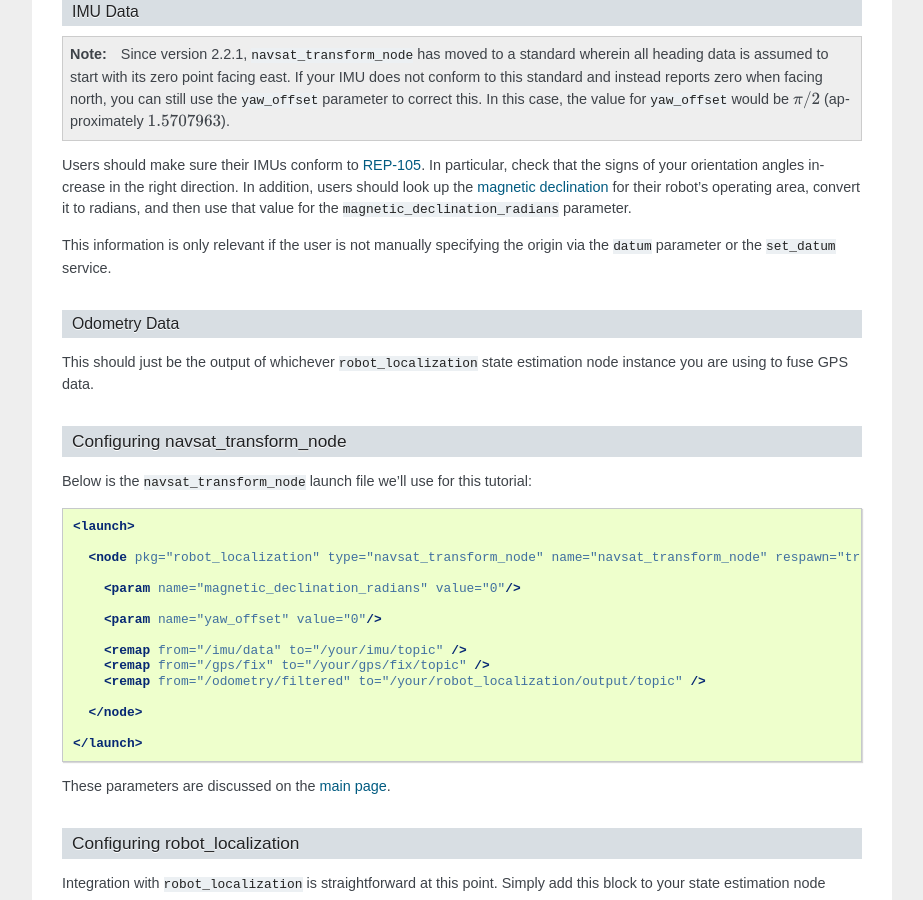
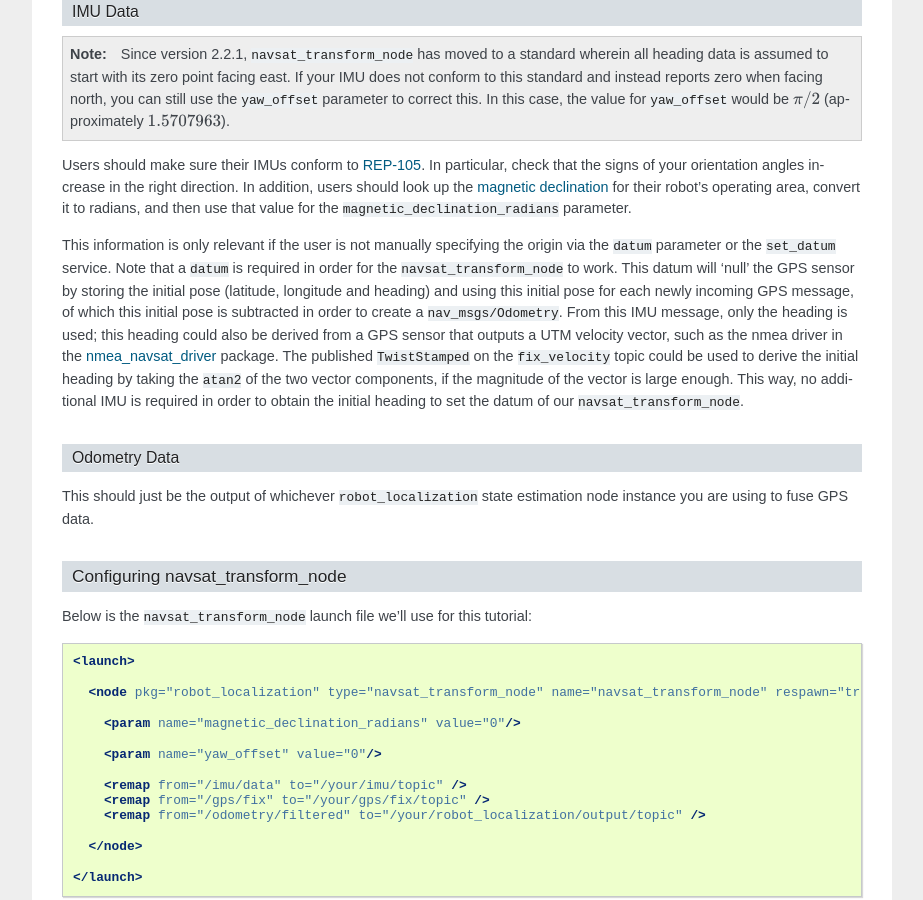
Before and after one commit to cra-ros-pkg/robot_localization, a Sphinx documentation site: the page built from doc/integrating_gps.rst, in a window 1280 px wide and 900 px high, scrolled down 1636 px. Shown: the whole window, without its empty margins (318-1241 px from the left). Built offline with Sphinx 7.4.7, drawn with Linux system fonts in a browser that asks for light colours; the version number could not be read and is left out.

Commit message:
docs(gps_integration): Set datum with use of fix_velocity vector
Added documentation for setting the datum with use of the velocity
vector published by the nmea_navsat node.

```diff
--- a/doc/integrating_gps.rst
+++ b/doc/integrating_gps.rst
@@ -67,7 +67,7 @@ IMU Data
 
 Users should make sure their IMUs conform to `REP-105 <http://www.ros.org/reps/rep-0105.html>`_. In particular, check that the signs of your orientation angles increase in the right direction. In addition, users should look up the `magnetic declination <http://www.ngdc.noaa.gov/geomag-web/#declination>`_ for their robot's operating area, convert it to radians, and then use that value for the ``magnetic_declination_radians`` parameter.
 
-This information is only relevant if the user is not manually specifying the origin via the ``datum`` parameter or the ``set_datum`` service.
+This information is only relevant if the user is not manually specifying the origin via the ``datum`` parameter or the ``set_datum`` service. Note that a ``datum`` is required in order for the ``navsat_transform_node`` to work. This datum will 'null' the GPS sensor by storing the initial pose (latitude, longitude and heading) and using this initial pose for each newly incoming GPS message, of which this initial pose is subtracted in order to create a ``nav_msgs/Odometry``. From this IMU message, only the heading is used; this heading could also be derived from a GPS sensor that outputs a UTM velocity vector, such as the nmea driver in the `nmea_navsat_driver <http://wiki.ros.org/nmea_navsat_driver>`_ package. The published ``TwistStamped`` on the ``fix_velocity`` topic could be used to derive the initial heading by taking the ``atan2`` of the two vector components, if the magnitude of the vector is large enough. This way, no additional IMU is required in order to obtain the initial heading to set the datum of our ``navsat_transform_node``.
 
 Odometry Data
 ^^^^^^^^^^^^^
```
